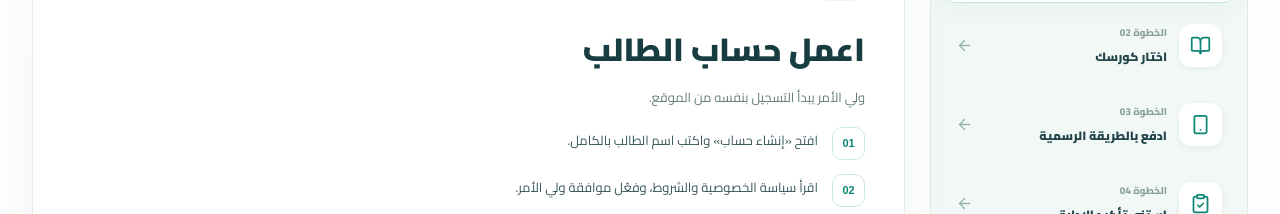
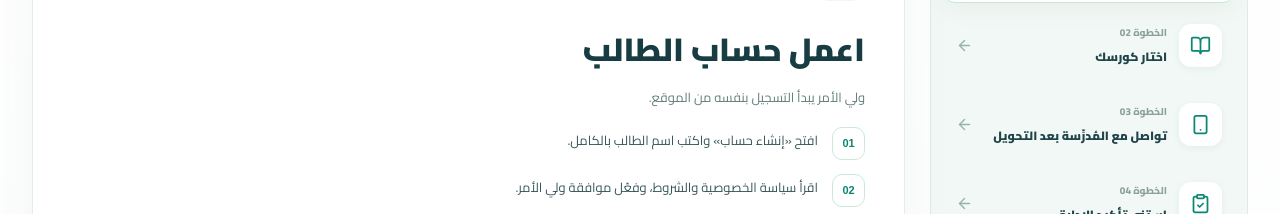
Before and after one commit to sandmand097-coder/mssofia, a React (Vite) app: page /guide in a window 1280 px wide. Shown: the part 1000-1214 px from the top of the page. Built offline with nearby package versions, Linux system fonts and the light colour scheme; no server answers.

Commit message:
guide: walk new families through callback, WhatsApp and confirmed manual acceptance

```diff
--- a/src/pages/GettingStartedGuide.jsx
+++ b/src/pages/GettingStartedGuide.jsx
@@ -5,7 +5,7 @@ import {WHATSAPP_CONTACT_URL} from '../components/whatsapp-contact.js';
 import LiveLessonWalkthrough from '../components/LiveLessonWalkthrough.jsx';
 
 // Labels and steps mirror the actual public registration, student portal,
-// receipt-approval and LiveKit classroom UI. No demonstration sends real money,
+// manual guardian callback and LiveKit classroom UI. No demonstration sends real money,
 // creates a real student, or joins an actual live room.
 const STEPS=[
  {
@@ -33,29 +33,30 @@ const STEPS=[
   to:'/courses',action:'استكشف الكورسات'
  },
  {
-  icon:Smartphone,title:'ادفع بالطريقة الرسمية',short:'فودافون كاش وإيصال التحويل',
-  subtitle:'وسيلة الدفع لا تظهر إلا بعد تفعيلها وفحصها.',
+  icon:Smartphone,title:'تواصل مع المُدرِّسة بعد التحويل',short:'واتساب أو ترك رقم ولي الأمر',
+  subtitle:'لا يوجد دفع إلكتروني أو رفع إيصالات داخل الموقع.',
   points:[
-   'بعد إرسال الحجز، افتح «لوحة الطالب»، ثم قسم «فودافون كاش».',
-   'إذا ظهر رقم المحفظة الرسمي والمبلغ داخل حسابك، راجع الرقم جيدًا وحوّل باستخدام تطبيق محفظتك خارج الموقع.',
-   'ارجع لنفس القسم واكتب رقم الموبايل الذي أرسلت منه، ثم ارفع صورة الإيصال PNG أو JPEG أو WebP (حتى 8 ميجابايت) واضغط «إرسال الإيصال إلى المديرة للمراجعة».'
+   'بعد إرسال طلب الحجز، افتح «لوحة الطالب»، ثم قسم «التواصل والاشتراك».',
+   'اتفق مع الإدارة عبر واتساب الرسمي على وسيلة الدفع المناسبة، وأجرِ التحويل بنفسك خارج الموقع إن اخترت ذلك.',
+   'بعد التحويل، راسل المُدرِّسة على واتساب أو اترك رقم ولي الأمر بموافقته حتى تراجع الإدارة طلبك.'
   ],
-  preview:'فودافون كاش — لوحة الطالب',previewItems:['رقم المحفظة والمبلغ عند التفعيل','رقم المرسل وصورة الإيصال','إرسال الإيصال للمراجعة'],
-  tip:'لو رقم المحفظة مش ظاهر أو مكتوب إن التحويلات متوقفة، لا تحوّل أي مبلغ. وما تبعتش الرقم السري أو رمز OTP لأي شخص.',
+  preview:'التواصل والاشتراك',previewItems:['واتساب الرسمي','ترك رقم ولي الأمر بموافقته','الانتظار حتى قرار الإدارة'],
+  tip:'لا ترسل كلمات مرور أو رموز OTP، ولا تحوّل أموالًا إلى رقم غير مؤكَّد من المُدرِّسة.',
   to:'/student',action:'افتح لوحة الطالب'
  },
  {
   icon:ClipboardCheck,title:'استنى تأكيد الإدارة',short:'اعتماد الحجز والاشتراك',
-  subtitle:'التحويل مش بيتأكد تلقائيًا بمجرد رفع الإيصال.',
+  subtitle:'إرسال رسالة أو رقم هاتف لا يفعّل الاشتراك تلقائيًا.',
   points:[
-   'من لوحة الطالب افتح «طلباتي» لمتابعة حالة طلب الحجز.',
-   'الإدارة تتأكد بنفسها من وصول المبلغ الصحيح إلى المحفظة، وبعدها تقبل الطلب.',
-   'لو الإيصال «قيد المراجعة»، لا تكرر التحويل. لو ظهر «مرفوض»، تواصل مع الإدارة قبل أي محاولة جديدة.'
+   'من لوحة الطالب افتح «طلباتي» لمتابعة حالة الحجز.',
+   'تتحقق المُدرِّسة بنفسها من وصول المبلغ الصحيح، ثم تختار «قبول» أو «رفض» من رابط البريد الذي يفتح لوحة الإدارة.',
+   'لو الطلب لا يزال قيد المراجعة، لا تكرر التحويل. في حالة الرفض تواصل مع الإدارة للاستفسار.'
   ],
-  preview:'طلباتي',previewItems:['قيد المراجعة','مراجعة تحويل فودافون كاش','مقبول بعد التأكيد'],
-  tip:'تفعيل الاشتراك المدفوع لمدة 30 يومًا يبدأ بعد اعتماد الإدارة لعملية الدفع.',
+  preview:'متابعة طلباتك',previewItems:['حجز معلّق','مراجعة رقم ولي الأمر','قبول يدوي بعد التحقق'],
+  tip:'تفعيل الاشتراك يبدأ بعد قرار الإدارة اليدوي، ولا يكفي إرسال واتساب وحده.',
   to:'/student',action:'تابع حالة طلبك'
  },
+
  {
   icon:CalendarClock,title:'ادخل في موعد الحصة',short:'جدول الحصص وقاعة الانتظار',
   subtitle:'مش محتاج رابط Zoom أو Google Meet منفصل.',
@@ -85,7 +86,7 @@ const STEPS=[
   subtitle:'كل خطوات الدراسة والمتابعة من لوحة واحدة.',
   points:[
    'بعد الحصة، راجع «الرئيسية» أو «دوراتي» في لوحة الطالب لمتابعة الحصص المسجلة في الحضور.',
-   'لو قرب اشتراكك الشهري يخلص، راجع قسم «فودافون كاش» وتجديد الاشتراك حين تظهر الوسيلة المعتمدة.',
+   'لو قرب اشتراكك الشهري يخلص، افتح قسم «التواصل والاشتراك» واطلب التجديد عبر واتساب أو رقم ولي الأمر.',
    'التجديد مش تلقائي. لو في مشكلة أو استفسار، استخدم واتساب الرسمي أسفل الموقع.'
   ],
   preview:'رحلتك التعليمية',previewItems:['دوراتي والحضور','مدة الاشتراك المتبقية','التواصل مع الإدارة'],
@@ -96,8 +97,8 @@ const STEPS=[
 
 const FAQ=[
  ['هل لازم أعمل حساب باسم الطفل؟','اسم الطالب بيتكتب في نموذج التسجيل، لكن الحساب مرتبط ببريد ولي الأمر المؤكد عبر Google وموافقته. استخدم نفس بريد ولي الأمر عند العودة.'],
- ['هل الموقع بياخد فلوس تلقائيًا؟','لا. التحويل، عندما تكون الوسيلة مفعلة، يتم يدويًا خارج الموقع إلى الرقم الرسمي الظاهر داخل لوحة الطالب، والقبول يتم بعد مراجعة الإدارة.'],
- ['مش ظاهر رقم فودافون كاش، أعمل إيه؟','ده معناه إن استقبال التحويلات غير متاح حاليًا. لا ترسل أي أموال واستفسر من الإدارة عن موعد إتاحة وسيلة الدفع الرسمية.'],
+ ['هل الموقع بياخد فلوس تلقائيًا؟','لا توجد بوابة دفع أو رفع إيصالات داخل الموقع. الدفع يتم خارج المنصة بالتنسيق مع المُدرِّسة، ولا يتفعل الاشتراك إلا بعد قرارها اليدوي.'],
+ ['عملت تحويل، أبلّغ المُدرِّسة إزاي؟','راسل واتساب الرسمي أو افتح «التواصل والاشتراك» في لوحة الطالب واترك رقم ولي الأمر بموافقته.'],
  ['هل لازم أنزّل برنامج عشان الحصة؟','الحصة المباشرة داخل موقع Miss Sofia. استخدم متصفحًا محدثًا وإنترنت مستقرًا؛ وقد يطلب المتصفح إذن تشغيل الصوت أو الميكروفون عندما تسمح المعلمة بالمشاركة.'],
  ['مش سامع الصوت أو الحصة ما فتحتش؟','تأكد من مستوى الصوت، واضغط «اضغط هنا لتشغيل صوت الدرس» إذا ظهر. راجع موعد الحصة وحالة اشتراكك؛ لو المعلمة لم تبدأ بثها بعد ابقَ في قاعة الانتظار.'],
  ['هل أقدر أفتح الميكروفون والكاميرا في أي وقت؟','الطالب يبدأ مستمعًا فقط. اضغط «ارفع إيدك»، وانتظر إذن المعلمة، ثم اختر بنفسك تشغيل الميكروفون أو الكاميرا إن أُتيحا.']
```
